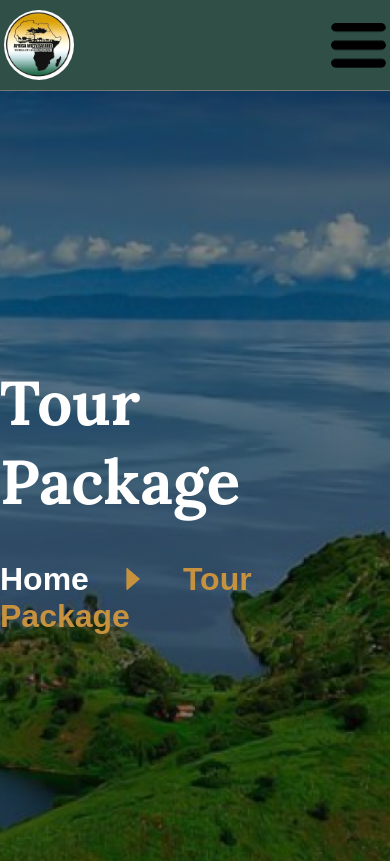
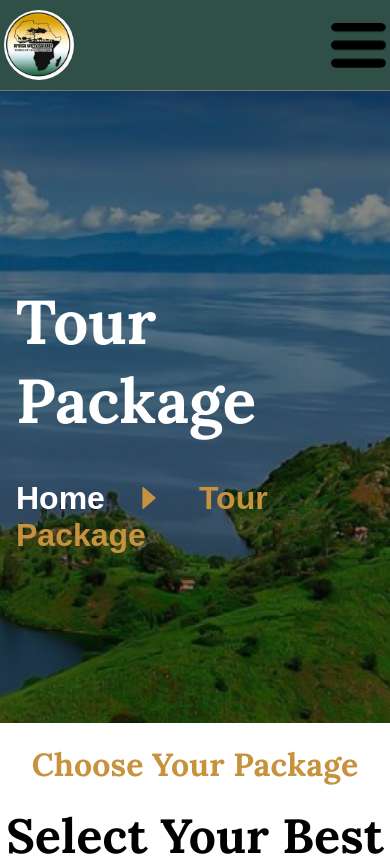
Before and after one commit to RashJrEdmund/tourisme-site, a React (Create React App) app: page /tour in a window 390 px wide. Shown: the top 861 px of the page. Built offline with nearby package versions, Linux system fonts and the light colour scheme.

Commit message:
changed the width of the navBar and footer from vw to 100% and it solved the overflowing effect that was disturbing

```diff
--- a/src/components/footer/footer.css
+++ b/src/components/footer/footer.css
@@ -7,7 +7,7 @@
 .footerDiv {
   background-color: #304f47;
   color: #fff;
-  width: 100vw;
+  width: 100%;
   height: fit-content;
   display: flex;
   flex-direction: column;
--- a/src/components/hero/hero.css
+++ b/src/components/hero/hero.css
@@ -41,7 +41,12 @@
   margin: 0;
 }
 
-@media only screen and (max-width: 600px){
+@media only screen and (max-width: 600px) {
+  .hero {
+    height: 75vh;
+    padding: 0 1rem;
+  }
+
   .hero h3,
   .hero h1 {
     margin: 0 auto;
--- a/src/components/nav/Navbar.jsx
+++ b/src/components/nav/Navbar.jsx
@@ -1,8 +1,5 @@
-/* eslint-disable jsx-a11y/click-events-have-key-events */
-/* eslint-disable jsx-a11y/no-noninteractive-element-interactions */
 import './navbar.css';
 import { Link } from 'react-router-dom';
-// import { useState } from 'react';
 
 import Button from '../button/Button';
 import phone from '../../images/phone.png';
@@ -20,24 +17,6 @@ const toggleIcon = () => {
 const removeSideMenu = () => {
   document.getElementById('varying-ul').classList.remove('open');
 };
-
-/* cosnt [decorate, setDecorate] = useState([
-  { stl: 'border-bottom: 1px solid #304f47;' },
-  { stl: 'border-bottom: unset;' },
-  { stl: 'border-bottom: unset;' },
-  { stl: 'border-bottom: unset;' },
-  { stl: 'border-bottom: unset;' },
-]);
-
-function underline(i) {
-  setDecorate(() => {
-    decorate.map((element, index) => {
-      return (
-        {index === i ? { stl: 'border-bottom: 1px solid #304f47;' } : { stl: 'border-bottom: unset;' }}
-      )
-    });
-  });
-} */
 
 function NavBar() {
   return (
@@ -87,9 +66,9 @@ function NavBar() {
             <Link
               to="/"
               className="varying-ul--aTag"
+              data-name="home"
               onClick={() => {
                 removeSideMenu();
-                // underline(0);
               }}
             >
               <li>Home</li>
@@ -100,7 +79,6 @@ function NavBar() {
               className="varying-ul--aTag"
               onClick={() => {
                 removeSideMenu();
-                // underline(1);
               }}
             >
               <li>About</li>
@@ -111,7 +89,6 @@ function NavBar() {
               className="varying-ul--aTag"
               onClick={() => {
                 removeSideMenu();
-                // underline(2);
               }}
             >
               <li>Tour Package</li>
@@ -122,7 +99,6 @@ function NavBar() {
               className="varying-ul--aTag"
               onClick={() => {
                 removeSideMenu();
-                // underline(3);
               }}
             >
               <li>Gallery</li>
@@ -135,7 +111,6 @@ function NavBar() {
               className="varying-ul--aTag"
               onClick={() => {
                 removeSideMenu();
-                // underline(4);
               }}
             >
               <li>Contact Us</li>
--- a/src/home/home.css
+++ b/src/home/home.css
@@ -10,7 +10,7 @@
   background: linear-gradient(#00000070, #00000070, #00000070), url(../images/hero\ bg.png);
   background-size: cover;
   background-position: center;
-  width: 100vw;
+  width: 100%;
   height: 100vh;
   max-height: 795px;
   display: flex;
```
